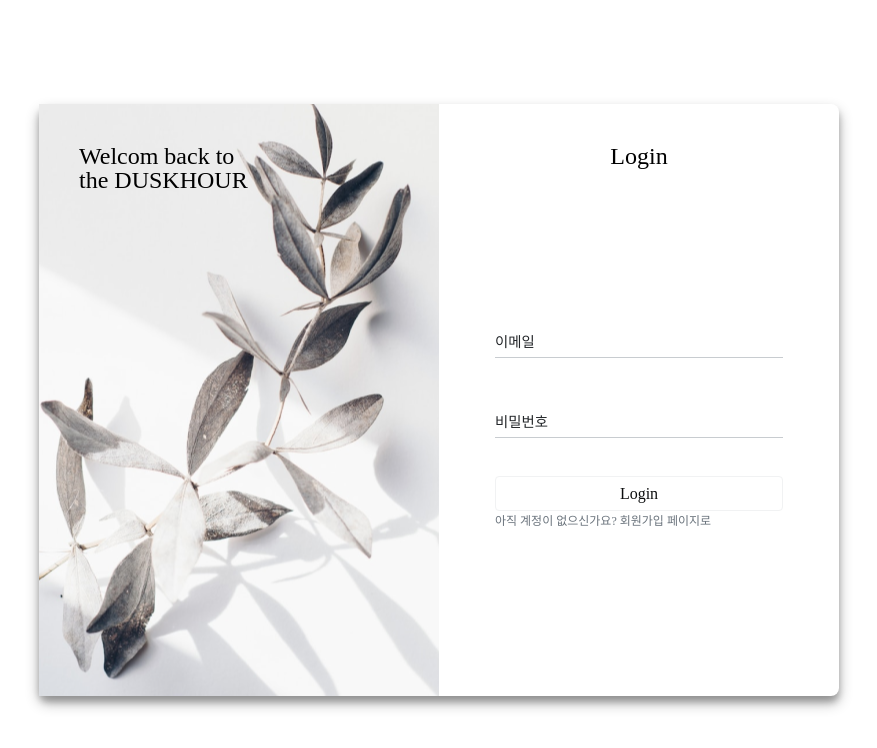
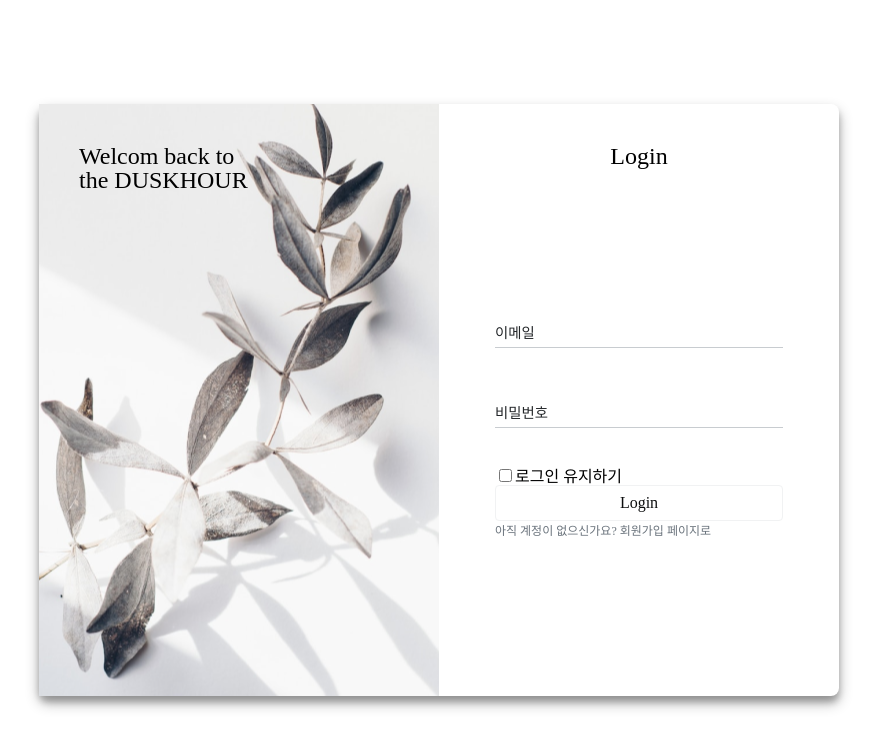
Before and after one commit to codestates-seb/seb39_main_008, a React (Create React App) app in the folder client/: page /login in a window 1280 px wide. Shown: the top 748 px of the page, without its empty margins (201-1078 px from the left). Built offline with nearby package versions, Linux system fonts and the light colour scheme; a web font is replaced by a local one.

Commit message:
Chore :  Input 컴포넌트 이름 변경

```diff
--- a/client/src/components/LoginForm.js
+++ b/client/src/components/LoginForm.js
@@ -1,8 +1,9 @@
 import { useNavigate } from 'react-router-dom';
+import { useState } from 'react';
 import { useForm } from 'react-hook-form';
 import { yupResolver } from '@hookform/resolvers/yup';
 import * as yup from 'yup';
-import Input from './common/Input';
+import SiginupInput from './SiginupInput';
 import BorderButton from './common/BorderButton';
 import TextButton from './common/TextButton';
 import { theme } from '../assets/styles/theme';
@@ -31,6 +32,7 @@ const data = {
 };
 const LoginForm = () => {
   const navigate = useNavigate();
+  const [keepLogin, setKeepLogin] = useState(false);
   const {
     register,
     handleSubmit,
@@ -41,13 +43,29 @@ const LoginForm = () => {
 
   const submitForm = (data) => {
     console.log(data);
+    console.log(keepLogin);
     alert('login successful');
   };
   return (
     <form onSubmit={handleSubmit(submitForm)}>
       {Object.values(data).map((e, i) => {
-        return <Input key={i} option={e} register={register} errors={errors} />;
+        return (
+          <SiginupInput
+            key={i}
+            option={e}
+            register={register}
+            errors={errors}
+          />
+        );
       })}
+      <input
+        className="checkKeepLogin"
+        onChange={() => {
+          setKeepLogin(!keepLogin);
+        }}
+        type="checkbox"
+      />
+      <span>로그인 유지하기</span>
       <BorderButton
         width={'100%'}
         height={'2.2rem'}
--- a/client/src/components/common/Input.js
+++ b/client/src/components/SiginupInput.js
@@ -1,5 +1,5 @@
 import styled from 'styled-components';
-import { colors, fontSize, space } from '../../assets/styles/theme';
+import { colors, fontSize, space } from '../assets/styles/theme';
 const InputBox = styled.div`
   width: 100%;
   height: 80px;
@@ -47,7 +47,7 @@ const InputBox = styled.div`
     font-size: ${fontSize.fontSizeS};
   }
 `;
-const Input = ({ option, ...props }) => {
+const SiginupInput = ({ option, ...props }) => {
   return (
     <InputBox>
       <input
@@ -65,4 +65,4 @@ const Input = ({ option, ...props }) => {
   );
 };
 
-export default Input;
+export default SiginupInput;
--- a/client/src/components/SignupForm.js
+++ b/client/src/components/SignupForm.js
@@ -2,7 +2,7 @@ import { useNavigate } from 'react-router-dom';
 import { useForm } from 'react-hook-form';
 import { yupResolver } from '@hookform/resolvers/yup';
 import * as yup from 'yup';
-import Input from './common/Input';
+import SiginupInput from './SiginupInput';
 import BorderButton from './common/BorderButton';
 import TextButton from './common/TextButton';
 import { theme } from '../assets/styles/theme';
@@ -89,7 +89,14 @@ const SigninForm = () => {
   return (
     <form onSubmit={handleSubmit(submitForm)}>
       {Object.values(data).map((e, i) => {
-        return <Input key={i} option={e} register={register} errors={errors} />;
+        return (
+          <SiginupInput
+            key={i}
+            option={e}
+            register={register}
+            errors={errors}
+          />
+        );
       })}
       <BorderButton
         width={'100%'}
```
